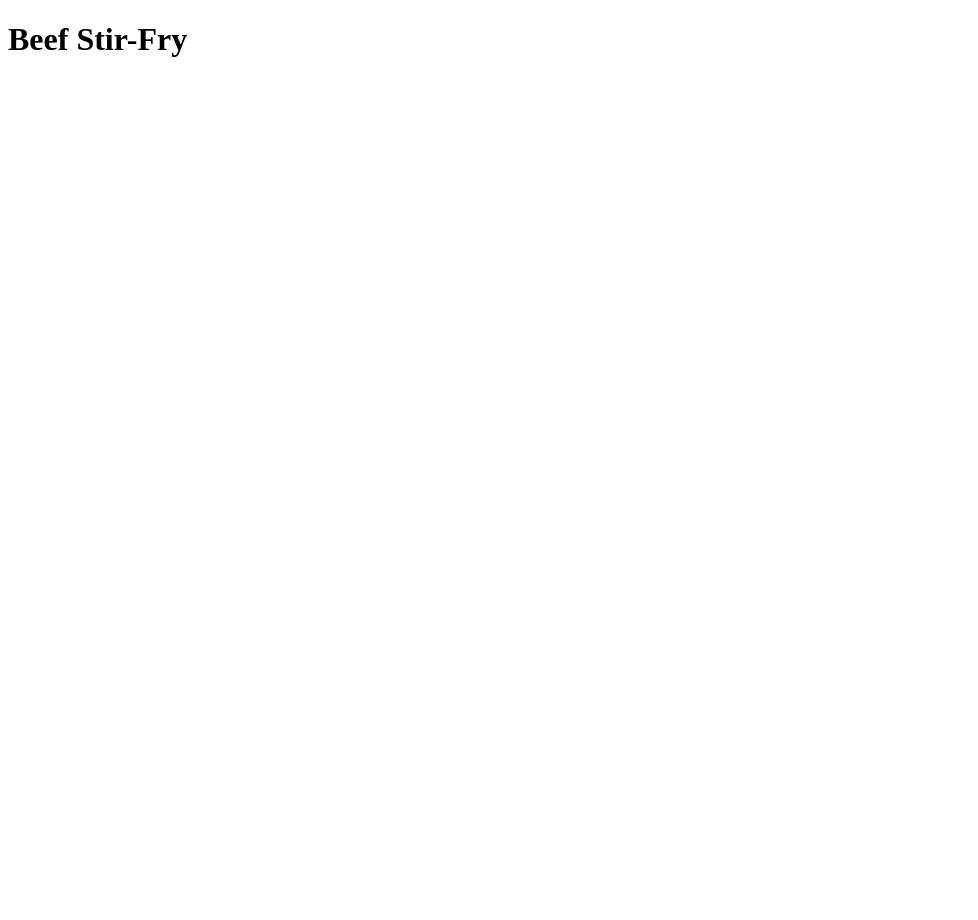
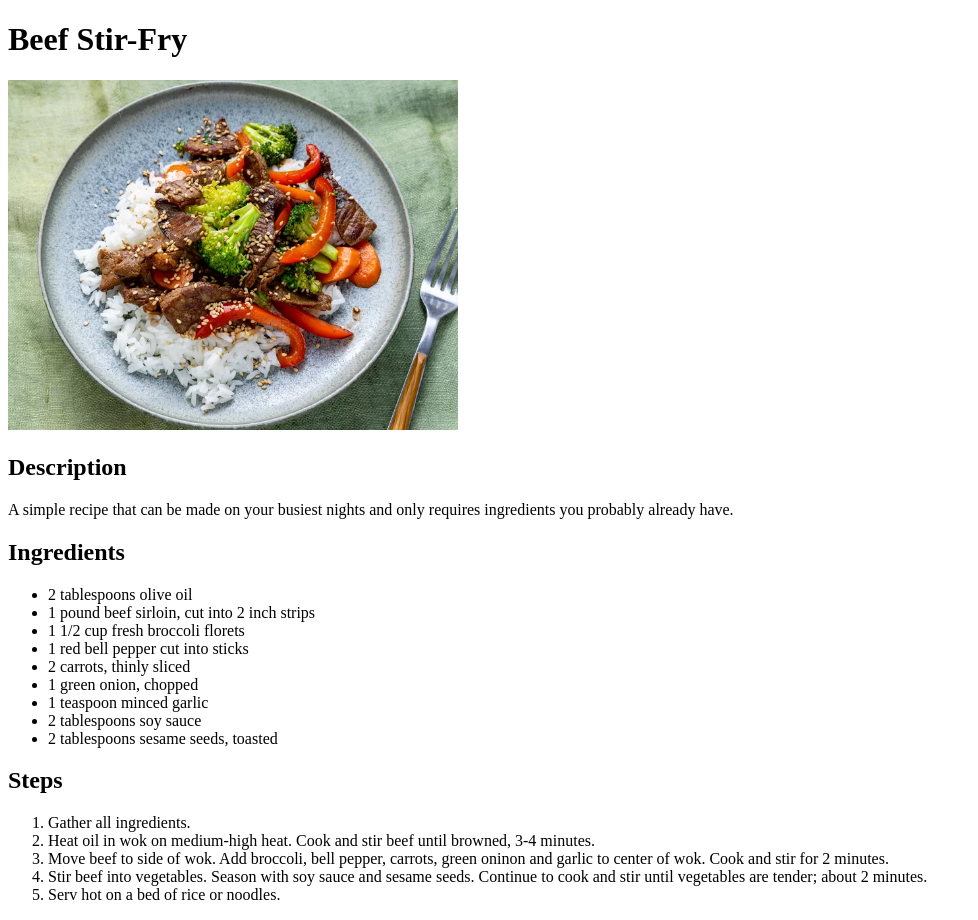
Before and after one commit to jpleonardxyz/odin-recipes, a plain HTML site: page recipes/beef-stir-fry.html in a window 1280 px wide. Shown: the whole page, without its empty margins (0-978 px from the left). Before the commit the page ends 800 px from the top, so only its background shows below. Drawn offline with Linux system fonts and the light colour scheme.

Commit message:
Add content for beef stir-fry recipe

```diff
--- a/recipes/beef-stir-fry.html
+++ b/recipes/beef-stir-fry.html
@@ -11,6 +11,47 @@
 
         <h1>Beef Stir-Fry</h1>
 
+        <img src="../images/beef.webp" alt="An image of a bowl of beef stir-fry representing the finished dish" height="350" width="450">
+
+        <h2>Description</h2>
+        <p>
+            A simple recipe that can be made on your busiest nights
+            and only requires ingredients you probably already have.
+        </p>
+
+        <h2>Ingredients</h2>
+        <ul>
+            <li>2 tablespoons olive oil</li>
+            <li>1 pound beef sirloin, cut into 2 inch strips</li>
+            <li>1 1/2 cup fresh broccoli florets</li>
+            <li>1 red bell pepper cut into sticks</li>
+            <li>2 carrots, thinly sliced</li>
+            <li>1 green onion, chopped</li>
+            <li>1 teaspoon minced garlic</li>
+            <li>2 tablespoons soy sauce</li>
+            <li>2 tablespoons sesame seeds, toasted</li>
+        </ul>
+
+        <h2>Steps</h2>
+        <ol>
+            <li>
+                Gather all ingredients.
+            </li>
+            <li>
+                Heat oil in wok on medium-high heat. Cook and stir beef until browned, 3-4 minutes.
+            </li>
+            <li>
+                Move beef to side of wok. Add broccoli, bell pepper, carrots, green oninon and garlic
+                to center of wok. Cook and stir for 2 minutes.
+            </li>
+            <li>
+                Stir beef into vegetables. Season with soy sauce and sesame seeds.
+                Continue to cook and stir until vegetables are tender; about 2 minutes.
+            </li>
+            <li>
+                Serv hot on a bed of rice or noodles.
+            </li>
+        </ol>
     </body>
 
 </html>
```
Also changed, not shown: images/beef.webp (added).
